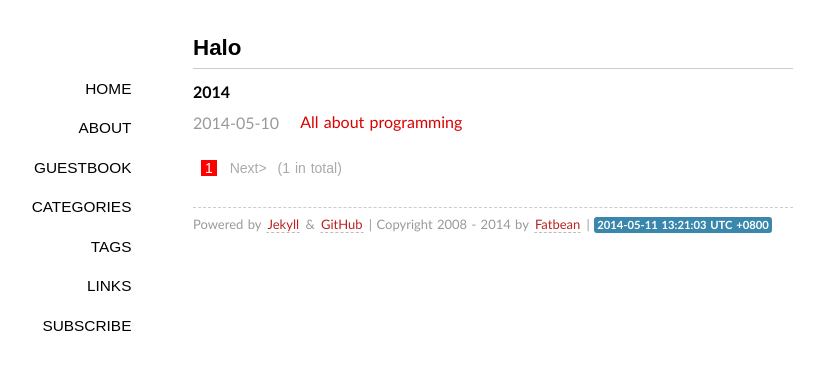
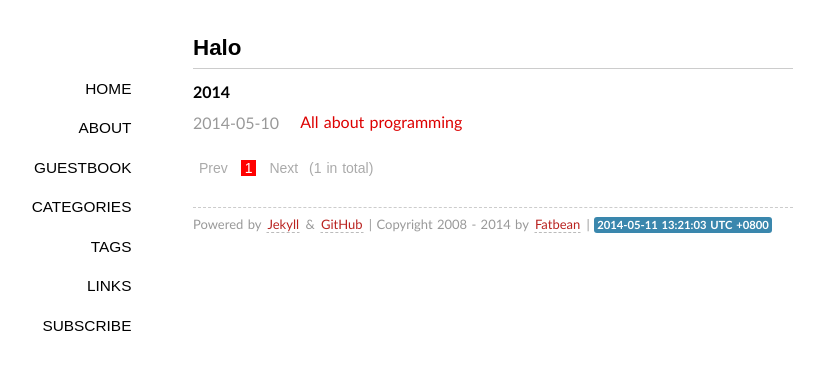
Before and after one commit to cortexiphan/cortexiphan.github.com, a Jekyll site: the page built from index.html, in a window 1280 px wide. Shown: the top 370 px of the page, without its empty margins (147-971 px from the left). Built offline with Jekyll 4.4.1, drawn with Linux system fonts in a browser that asks for light colours; some web fonts are replaced; Markdown is read by kramdown in place of the engine named in the settings; the list of posts is cut into pages by our own code.

Commit message:
delete < of Prev and > of Next

```diff
--- a/index.html
+++ b/index.html
@@ -21,12 +21,12 @@ layout: page
 
   {% if paginator.previous_page %}
     {% if paginator.previous_page == 1 %}
-    <a href="/"><Prev</a>
+    <a href="/">Prev</a>
     {% else %}
-    <a href="/page{{paginator.previous_page}}"><Prev</a>
+    <a href="/page{{paginator.previous_page}}">Prev</a>
     {% endif %}
   {% else %}
-    <span class="previous disabled"><Prev</span>
+    <span class="previous disabled">Prev</span>
   {% endif %}
 
       {% if paginator.page == 1 %}
@@ -44,9 +44,9 @@ layout: page
     {% endfor %}
 
   {% if paginator.next_page %}
-    <a class="next" href="/page{{paginator.next_page}}">Next></a>
+    <a class="next" href="/page{{paginator.next_page}}">Next</a>
   {% else %}
-    <span class="next disabled" >Next></span>
+    <span class="next disabled" >Next</span>
   {% endif %}
   ({{ paginator.total_posts }} in total)
 </div>
```
